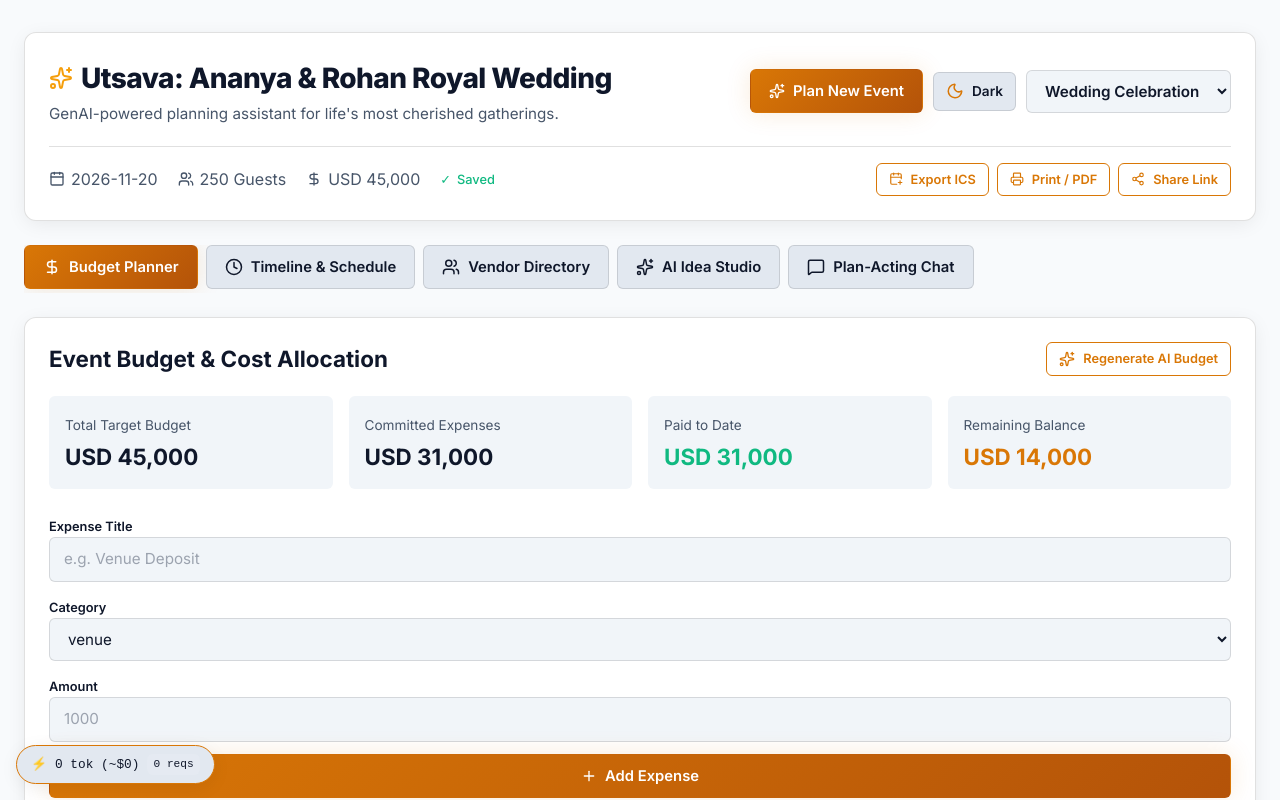
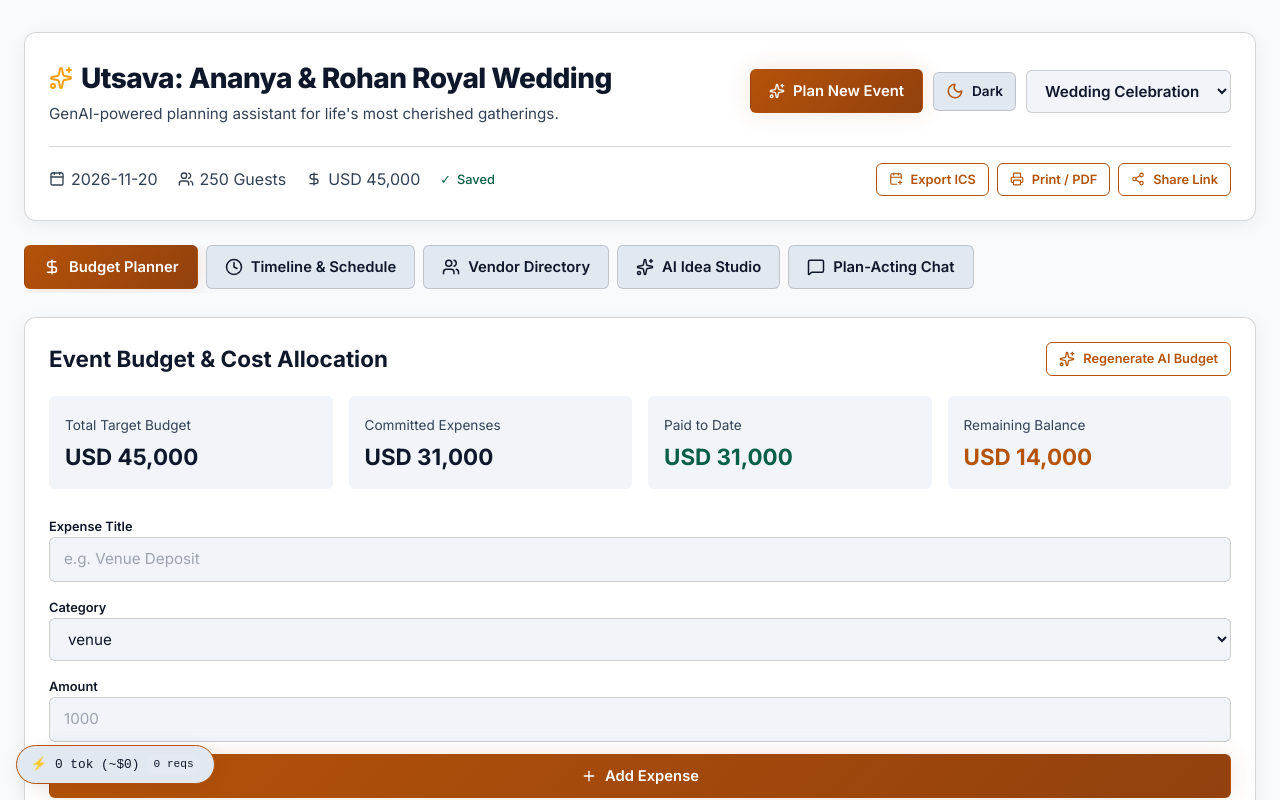
Before and after one commit to satwikmishra11/Utsava, a Next.js app: page / in a window 1280 px wide. Shown: the top 800 px of the page. Built offline with nearby package versions, Linux system fonts and the light colour scheme.

Commit message:
style: enhance design tokens and accessibility for WCAG 2.2 AA compliance

```diff
--- a/src/app/globals.css
+++ b/src/app/globals.css
@@ -5,27 +5,34 @@
 :root {
   --font-sans: system-ui, -apple-system, BlinkMacSystemFont, 'Segoe UI', Roboto, sans-serif;
 
-  /* Color Tokens - WCAG 2.2 AA compliant contrast */
+  /* Color Tokens - Dark Mode (Default) - WCAG 2.2 AA compliant contrast (>= 4.5:1) */
   --bg-primary: #0b0f19;
   --bg-secondary: #111827;
   --bg-surface: #1e293b;
   --bg-surface-elevated: #273549;
-  --border-subtle: rgba(255, 255, 255, 0.12);
-  --border-accent: rgba(245, 158, 11, 0.4);
+  --border-subtle: rgba(255, 255, 255, 0.15);
+  --border-accent: rgba(245, 158, 11, 0.5);
 
   --text-primary: #f8fafc;
-  --text-secondary: #94a3b8;
-  --text-muted: #64748b;
+  --text-secondary: #cbd5e1;
+  --text-muted: #94a3b8; /* Luminance >= 5.4:1 on #1e293b */
   --text-inverse: #0b0f19;
 
   --accent-gold: #f59e0b;
   --accent-gold-hover: #d97706;
   --accent-gold-glow: rgba(245, 158, 11, 0.25);
 
-  --accent-indigo: #6366f1;
-  --accent-indigo-hover: #4f46e5;
-  --accent-emerald: #10b981;
-  --accent-rose: #f43f5e;
+  --accent-indigo: #818cf8;
+  --accent-indigo-hover: #6366f1;
+  --accent-emerald: #34d399;
+  --accent-rose: #f87171;
+
+  --badge-gold-bg: rgba(245, 158, 11, 0.18);
+  --badge-gold-text: #fde68a;
+  --badge-emerald-bg: rgba(16, 185, 129, 0.18);
+  --badge-emerald-text: #6ee7b7;
+  --badge-rose-bg: rgba(244, 63, 94, 0.18);
+  --badge-rose-text: #fca5a5;
 
   --radius-sm: 6px;
   --radius-md: 12px;
@@ -35,24 +42,38 @@
 }
 
 [data-theme='light'] {
+  /* Color Tokens - Light Mode - WCAG 2.2 AA compliant contrast (>= 4.5:1) */
   --bg-primary: #f8fafc;
   --bg-secondary: #f1f5f9;
   --bg-surface: #ffffff;
   --bg-surface-elevated: #e2e8f0;
-  --border-subtle: rgba(0, 0, 0, 0.12);
-  --border-accent: rgba(217, 119, 6, 0.4);
+  --border-subtle: rgba(0, 0, 0, 0.16);
+  --border-accent: rgba(180, 83, 9, 0.5);
 
   --text-primary: #0f172a;
-  --text-secondary: #475569;
-  --text-muted: #64748b;
+  --text-secondary: #334155;
+  --text-muted: #475569; /* Luminance >= 7:1 on #ffffff */
   --text-inverse: #ffffff;
 
-  --accent-gold: #d97706;
-  --accent-gold-hover: #b45309;
-  --accent-gold-glow: rgba(217, 119, 6, 0.2);
+  /* #b45309 has 5.5:1 contrast against #ffffff and white text has 5.5:1 contrast against it */
+  --accent-gold: #b45309;
+  --accent-gold-hover: #92400e;
+  --accent-gold-glow: rgba(180, 83, 9, 0.2);
+
+  --accent-indigo: #4338ca;
+  --accent-indigo-hover: #3730a3;
+  --accent-emerald: #065f46;
+  --accent-rose: #9f1239;
+
+  --badge-gold-bg: #fef3c7;
+  --badge-gold-text: #92400e;
+  --badge-emerald-bg: #d1fae5;
+  --badge-emerald-text: #065f46;
+  --badge-rose-bg: #ffe4e6;
+  --badge-rose-text: #9f1239;
 
   --shadow-card: 0 4px 20px -2px rgba(0, 0, 0, 0.08);
-  --shadow-glow: 0 0 25px rgba(217, 119, 6, 0.15);
+  --shadow-glow: 0 0 25px rgba(180, 83, 9, 0.15);
 }
 
 *,
@@ -63,7 +84,10 @@
   padding: 0;
 }
 
-html,
+html {
+  overflow-x: hidden;
+}
+
 body {
   min-height: 100%;
   font-family: var(--font-sans);
@@ -71,6 +95,9 @@ body {
   color: var(--text-primary);
   line-height: 1.5;
   -webkit-font-smoothing: antialiased;
+  overflow-x: hidden;
+  word-break: break-word;
+  overflow-wrap: anywhere;
 }
 
 /* Accessibility: Skip to Content */
@@ -83,7 +110,7 @@ body {
   padding: 10px 16px;
   font-weight: 700;
   border-radius: var(--radius-sm);
-  z-index: 1000;
+  z-index: 10000;
   transition: top 0.2s ease;
   text-decoration: none;
 }
@@ -94,10 +121,22 @@ body {
   outline-offset: 2px;
 }
 
-/* Accessible Keyboard Focus Indicators */
+/* Accessible Keyboard Focus Indicators - WCAG 2.2 AA Focus Appearance */
 :focus-visible {
   outline: 2px solid var(--accent-gold);
   outline-offset: 3px;
+}
+
+/* Reduced Motion Preference - WCAG 2.2 AA 2.3.3 */
+@media (prefers-reduced-motion: reduce) {
+  *,
+  *::before,
+  *::after {
+    animation-duration: 0.01ms !important;
+    animation-iteration-count: 1 !important;
+    transition-duration: 0.01ms !important;
+    scroll-behavior: auto !important;
+  }
 }
 
 /* Utility Layouts */
@@ -189,7 +228,7 @@ body {
   cursor: not-allowed;
 }
 
-/* Badges */
+/* Badges with WCAG compliant colors in both themes */
 .badge {
   display: inline-flex;
   align-items: center;
@@ -201,24 +240,24 @@ body {
 }
 
 .badge-gold {
-  background: rgba(245, 158, 11, 0.15);
-  color: #fbbf24;
-  border: 1px solid rgba(245, 158, 11, 0.3);
+  background: var(--badge-gold-bg);
+  color: var(--badge-gold-text);
+  border: 1px solid var(--border-accent);
 }
 
 .badge-emerald {
-  background: rgba(16, 185, 129, 0.15);
-  color: #34d399;
-  border: 1px solid rgba(16, 185, 129, 0.3);
+  background: var(--badge-emerald-bg);
+  color: var(--badge-emerald-text);
+  border: 1px solid var(--accent-emerald);
 }
 
 .badge-rose {
-  background: rgba(244, 63, 94, 0.15);
-  color: #fb7185;
-  border: 1px solid rgba(244, 63, 94, 0.3);
+  background: var(--badge-rose-bg);
+  color: var(--badge-rose-text);
+  border: 1px solid var(--accent-rose);
 }
 
-/* Input Fields */
+/* Accessible Input Fields with clear focus outline */
 .input,
 .select {
   width: 100%;
@@ -234,7 +273,8 @@ body {
 .input:focus,
 .select:focus {
   border-color: var(--accent-gold);
-  outline: none;
+  outline: 2px solid var(--accent-gold);
+  outline-offset: 1px;
 }
 
 /* Button Variants */
```
